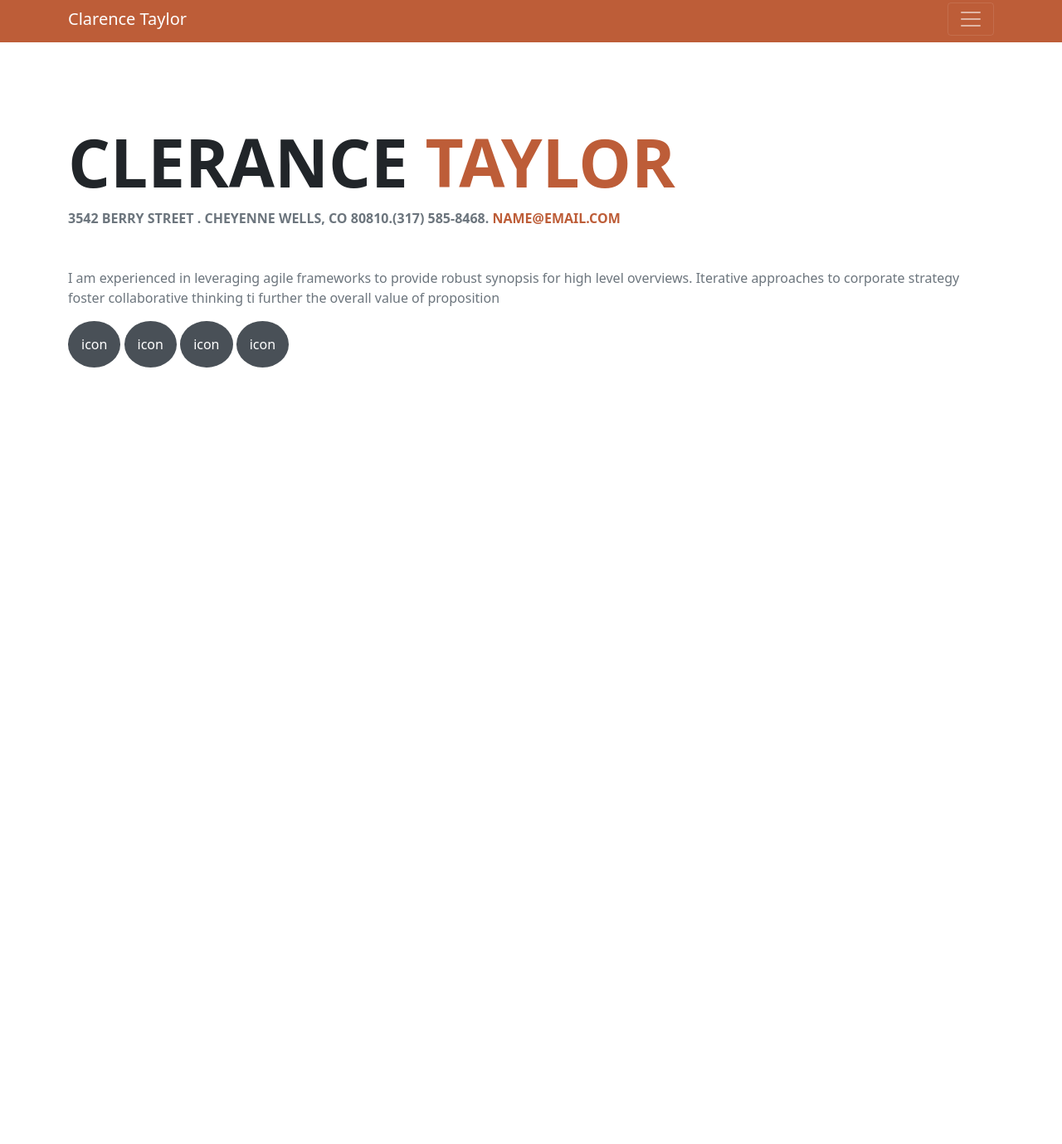
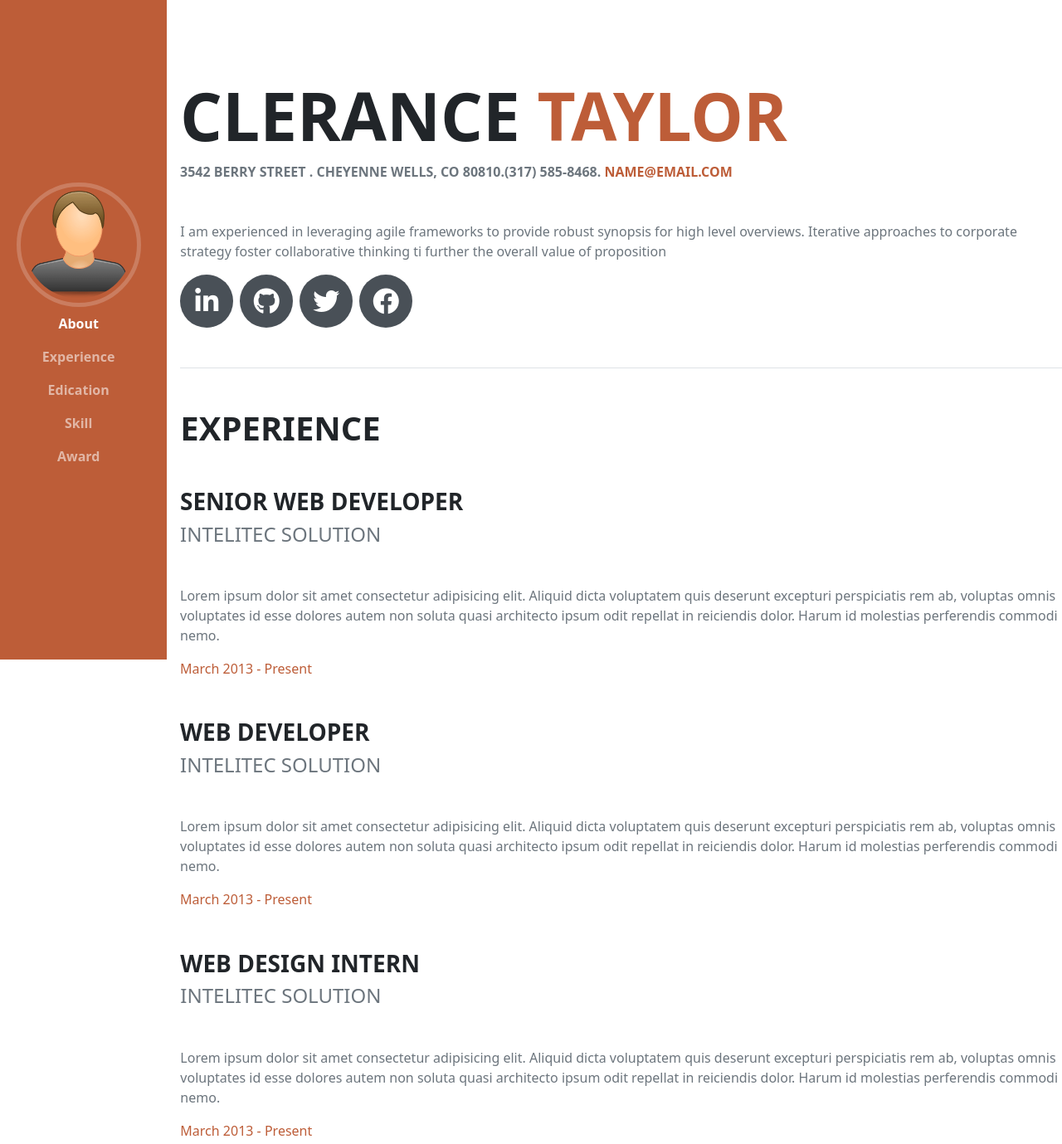
Before and after one commit to kodekontri/web-portfolio, a website: page index.html in a window 1280 px wide. Shown: the part 5-1384 px from the top of the page at 83% size. Before the commit the page ends 800 px from the top, so only its background shows below. Drawn offline with nearby package versions, Linux system fonts and the light colour scheme.

Commit message:
first completed version

```diff
--- a/index.html
+++ b/index.html
@@ -5,12 +5,36 @@
     <meta http-equiv="X-UA-Compatible" content="IE=edge" />
     <meta name="viewport" content="width=device-width, initial-scale=1.0" />
     <title>Web Porfolio</title>
+    <!-- fontawesome -->
+    <link
+      rel="stylesheet"
+      href="https://cdnjs.cloudflare.com/ajax/libs/font-awesome/6.1.0/css/all.min.css"
+      integrity="sha512-10/jx2EXwxxWqCLX/hHth/vu2KY3jCF70dCQB8TSgNjbCVAC/8vai53GfMDrO2Emgwccf2pJqxct9ehpzG+MTw=="
+      crossorigin="anonymous"
+      referrerpolicy="no-referrer"
+    />
+    <!-- My custom stylesheet -->
     <link rel="stylesheet" href="css/style.css" />
+    <!-- Animate on scroll -->
+    <link href="https://unpkg.com/aos@2.3.1/dist/aos.css" rel="stylesheet" />
+    <!-- Animate css -->
+    <link
+      rel="stylesheet"
+      href="https://cdnjs.cloudflare.com/ajax/libs/animate.css/4.1.1/animate.min.css"
+    />
   </head>
   <body>
-    <nav class="navbar navbar-dark bg-primary">
-      <div class="container">
-        <a href="#" class="navbar-brand">Clarence Taylor</a>
+    <div class="row">
+      <nav
+        class="navbar navbar-expand-lg navbar-dark bg-primary col-lg-2 animate__animated animate__bounceInLeft animate__slow"
+      >
+        <div class="container p-lg-0 d-lg-block">
+          <img
+            class="img-circle d-none d-lg-block"
+            src="images/user.png"
+            alt="Profile pics"
+          />
+          <a href="#" class="navbar-brand d-lg-none">Clarence Taylor</a>
           <button
             class="navbar-toggler"
             type="button"
@@ -20,24 +44,36 @@
             <span class="navbar-toggler-icon"></span>
           </button>
           <div class="collapse navbar-collapse" id="mynav">
-          <ul class="navbar-nav">
-            <li class="nav-item"><a class="nav-link" href="#">About</a></li>
-            <li class="nav-item">
-              <a class="nav-link" href="#">Experience</a>
+            <ul class="navbar-nav d-lg-block w-100">
+              <li class="nav-item w-100 text-lg-center">
+                <a class="nav-link fw-bolder active" href="#">About</a>
               </li>
-            <li class="nav-item"><a class="nav-link" href="#">Edication</a></li>
-            <li class="nav-item"><a class="nav-link" href="#">Skill</a></li>
-            <li class="nav-item"><a class="nav-link" href="#">Award</a></li>
+              <li class="nav-item text-lg-center">
+                <a class="nav-link fw-bolder" href="#">Experience</a>
+              </li>
+              <li class="nav-item text-lg-center">
+                <a class="nav-link fw-bolder" href="#">Edication</a>
+              </li>
+              <li class="nav-item text-lg-center">
+                <a class="nav-link fw-bolder" href="#">Skill</a>
+              </li>
+              <li class="nav-item text-lg-center">
+                <a class="nav-link fw-bolder" href="#">Award</a>
+              </li>
             </ul>
           </div>
         </div>
       </nav>
-    <main class="container">
+      <main class="container col-lg-10 offset-lg-2">
         <div class="my-5 pt-5">
-        <h1 class="fw-bolder display-1 text-uppercase">
+          <h1
+            class="fw-bolder display-1 text-uppercase animate__animated animate__bounceInDown animate__slow"
+          >
             Clerance <span class="text-primary">Taylor</span>
           </h1>
-        <p class="fw-bolder text-uppercase text-muted">
+          <p
+            class="fw-bolder text-uppercase text-muted animate__animated animate__backInLeft animate__delay-2s animate__slow"
+          >
             3542 Berry Street . Cheyenne wells, co 80810.(317) 585-8468.
             <span class="text-primary">name@email.com</span>
           </p>
@@ -50,17 +86,98 @@
           proposition
         </p>
 
-      <div>
-        <a href="#" class="icon-link">icon</a>
-        <a href="#" class="icon-link">icon</a>
-        <a href="#" class="icon-link">icon</a>
-        <a href="#" class="icon-link">icon</a>
+        <div class="d-flex gap-2">
+          <a href="#" class="icon-link"><i class="fab fa-linkedin-in"></i></a>
+          <a href="#" class="icon-link"><i class="fab fa-github"></i></a>
+          <a href="#" class="icon-link"><i class="fab fa-twitter"></i></a>
+          <a href="#" class="icon-link"><i class="fab fa-facebook"></i></a>
         </div>
+
+        <section class="border-top my-5 pt-5">
+          <h2 class="fw-bolder h1 text-uppercase">Experience</h2>
+          <div class="my-5" data-aos="flip-left">
+            <h3 class="fw-bold text-uppercase">Senior Web Developer</h3>
+            <h4 class="text-muted text-uppercase">Intelitec solution</h4>
+            <p class="my-5 text-muted">
+              Lorem ipsum dolor sit amet consectetur adipisicing elit. Aliquid
+              dicta voluptatem quis deserunt excepturi perspiciatis rem ab,
+              voluptas omnis voluptates id esse dolores autem non soluta quasi
+              architecto ipsum odit repellat in reiciendis dolor. Harum id
+              molestias perferendis commodi nemo.
+              <span class="text-primary d-block my-3"
+                >March 2013 - Present</span
+              >
+            </p>
+          </div>
+
+          <div class="my-5" data-aos="flip-right">
+            <h3 class="fw-bold text-uppercase">Web Developer</h3>
+            <h4 class="text-muted text-uppercase">Intelitec solution</h4>
+            <p class="my-5 text-muted">
+              Lorem ipsum dolor sit amet consectetur adipisicing elit. Aliquid
+              dicta voluptatem quis deserunt excepturi perspiciatis rem ab,
+              voluptas omnis voluptates id esse dolores autem non soluta quasi
+              architecto ipsum odit repellat in reiciendis dolor. Harum id
+              molestias perferendis commodi nemo.
+              <span class="text-primary d-block my-3"
+                >March 2013 - Present</span
+              >
+            </p>
+          </div>
+
+          <div class="my-5" data-aos="fade-left">
+            <h3 class="fw-bold text-uppercase">Web Design Intern</h3>
+            <h4 class="text-muted text-uppercase">Intelitec solution</h4>
+            <p class="my-5 text-muted">
+              Lorem ipsum dolor sit amet consectetur adipisicing elit. Aliquid
+              dicta voluptatem quis deserunt excepturi perspiciatis rem ab,
+              voluptas omnis voluptates id esse dolores autem non soluta quasi
+              architecto ipsum odit repellat in reiciendis dolor. Harum id
+              molestias perferendis commodi nemo.
+              <span class="text-primary d-block my-3"
+                >March 2013 - Present</span
+              >
+            </p>
+          </div>
+        </section>
+
+        <section class="border-top my-5 pt-5" data-aos="fade-right">
+          <h2 class="fw-bolder h1 text-uppercase">Education</h2>
+          <div class="my-5">
+            <h3 class="fw-bold text-uppercase">
+              University of Colorado Boulder
+            </h3>
+            <h4 class="text-muted text-uppercase">Bachelor of science</h4>
+            <p class="my-3 text-muted">
+              Computer Science - Web Development Track <br />
+              GPA: 3.23
+              <span class="text-primary d-block my-3"
+                >August 2006 - May 2010</span
+              >
+            </p>
+          </div>
+
+          <div class="my-5">
+            <h3 class="fw-bold text-uppercase">James Buchana High School</h3>
+            <h4 class="text-muted text-uppercase">Technology Magnet Program</h4>
+            <p class="my-3 text-muted">
+              GPA: 3.56
+              <span class="text-primary d-block my-3"
+                >August 2002 - May 2006</span
+              >
+            </p>
+          </div>
+        </section>
       </main>
+    </div>
     <script
       src="https://cdn.jsdelivr.net/npm/bootstrap@5.1.3/dist/js/bootstrap.bundle.min.js"
       integrity="sha384-ka7Sk0Gln4gmtz2MlQnikT1wXgYsOg+OMhuP+IlRH9sENBO0LRn5q+8nbTov4+1p"
       crossorigin="anonymous"
     ></script>
+    <script src="https://unpkg.com/aos@2.3.1/dist/aos.js"></script>
+    <script>
+      AOS.init();
+    </script>
   </body>
 </html>
--- a/sass/style.scss
+++ b/sass/style.scss
@@ -3,13 +3,18 @@ $theme-colors: (
     "primary" :rgba(#bd5d38, 100%),
     "secondary":#495057
 );
+
 @import "../vendor/bootstrap-5.1.3/scss/bootstrap.scss";
 
 .icon-link{
-    display: inline-block;
+    display: flex;
+    justify-content: center;
+    align-items: center;
+    font-size:2rem;
     text-decoration: none;
     background-color: map-get($theme-colors, "secondary");
-    padding: 1rem;
+    width: 4rem;
+    height: 4rem;
     border-radius: 50%;
     color: #fff;
 
@@ -18,3 +23,21 @@ $theme-colors: (
         color: #fff;
     }
 }
+
+@include media-breakpoint-up(lg){
+    .navbar{
+        min-height: 100vh;
+        position: fixed;
+        top:0;
+
+        .img-circle{
+            width: 150px;
+            height: 150px;
+            display: block;
+            margin: 0 auto;
+            border: 5px solid #ffffff33;
+            border-radius: 50%;
+            padding: 5px;
+        }
+    }
+}
```
Also changed, not shown: css/style.css, images/user.png (added), 1 other file. Lines whose indentation alone changed are shown as unchanged.
